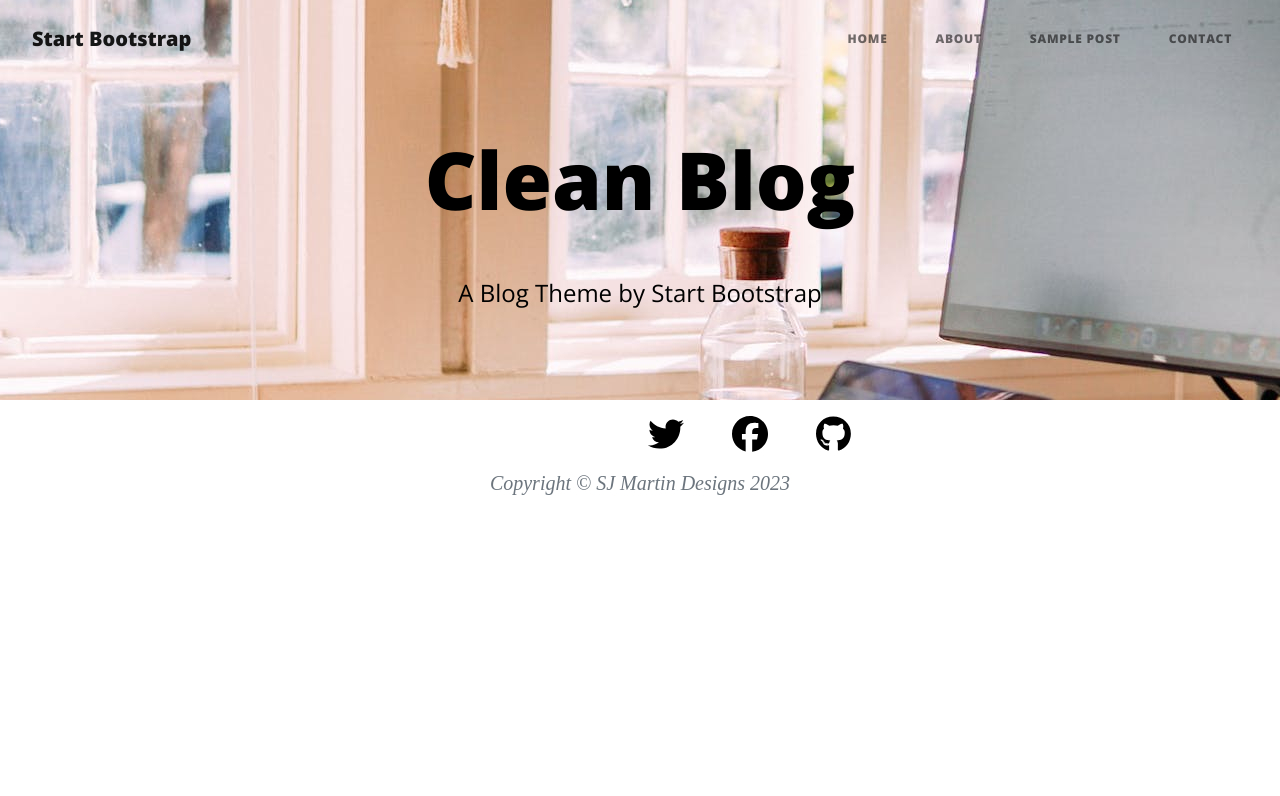
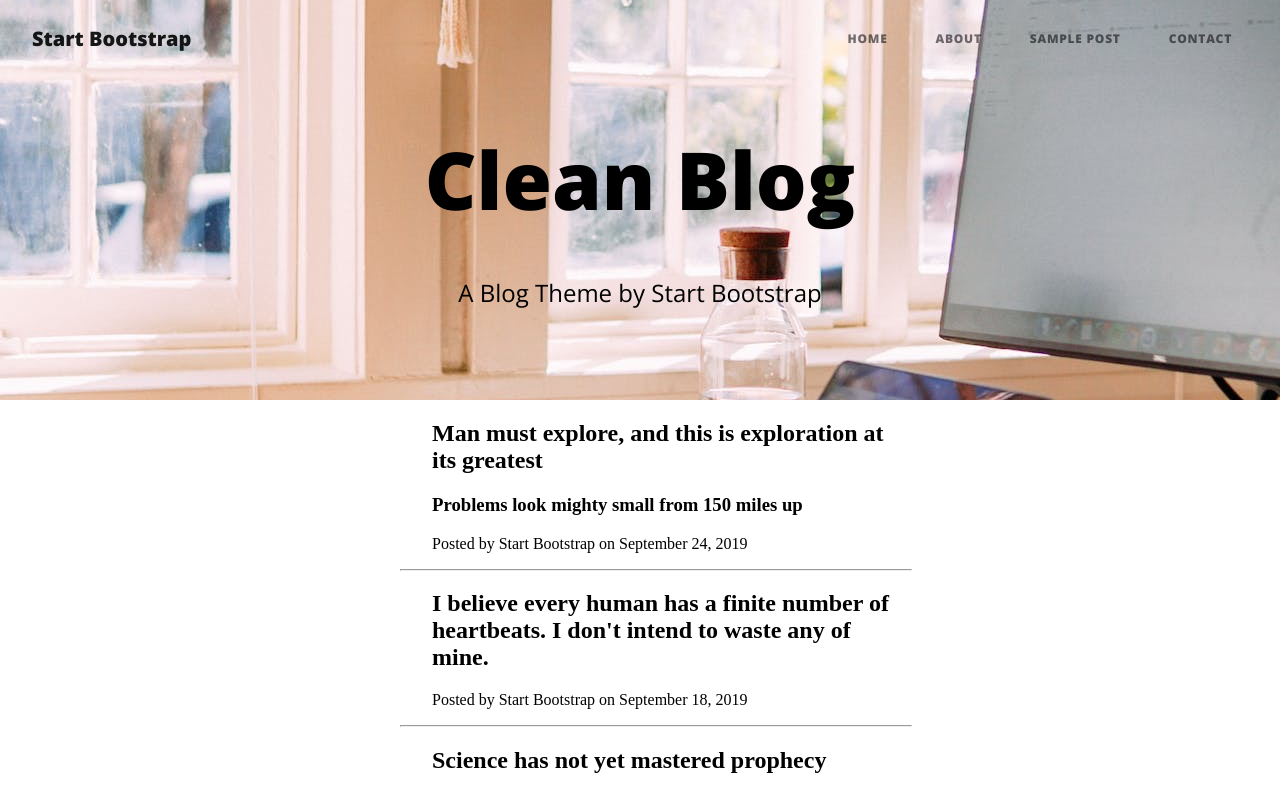
Before and after one commit to Coding-Cowboy74/developments, a React (Vite) app in the folder exercises/Level-03/Bloggin-Props/: page / in a window 1280 px wide. Shown: the top 796 px of the page. Built offline with nearby package versions, Linux system fonts and the light colour scheme.

Commit message:
updated the project, all is working and looking pretty close for being rushed.

```diff
--- a/exercises/Level-03/Bloggin-Props/src/App.jsx
+++ b/exercises/Level-03/Bloggin-Props/src/App.jsx
@@ -1,5 +1,5 @@
 import { useState } from 'react'
-import Data from './Data'
+import Data from './BookData'
 import Header from './components/Header';
 import Footer from './components/Footer';
 import BlogList from './components/BlogList';
--- a/exercises/Level-03/Bloggin-Props/src/components/BlogList.jsx
+++ b/exercises/Level-03/Bloggin-Props/src/components/BlogList.jsx
@@ -1,9 +1,23 @@
 import React from "react";
 import BlogPost from "./BlogPost";
+import BookData from "../BookData";
 
 function BlogList () {
+
+    const newBooks = BookData.map((books, index) => {
+        return <BlogPost
+            key={books.index}
+            title={books.title}
+            subTitle={books.subTitle}
+            author={books.author}
+            bookDate={books.date}
+        />
+    })
     return (
-        <BlogPost />
+        <div>
+            {newBooks}
+            <BlogPost />
+        </div>
     )
 }
 
--- a/exercises/Level-03/Bloggin-Props/src/components/BlogPost.jsx
+++ b/exercises/Level-03/Bloggin-Props/src/components/BlogPost.jsx
@@ -1,8 +1,13 @@
 import React from "react";
 
-function BlogPost() {
+function BlogPost(props) {
     return (
-        <div></div>
+        <div className="blogposts">
+            <h2 className="posts">{props.title}</h2>
+            {props.subTitle && <h3 className="posts">{props.subTitle}</h3>}
+            <p className="posts formatting">Posted by {props.author} on {props.bookDate}</p>
+            <hr></hr>
+        </div>
     )
 }
 
--- a/exercises/Level-03/Bloggin-Props/src/index.css
+++ b/exercises/Level-03/Bloggin-Props/src/index.css
@@ -10,6 +10,15 @@ nav {
     display: flex;
     align-items: center;
 
+}
+
+.posts {
+    text-align: left;
+
+}
+
+h2, .formatting {
+    padding-left: 2rem;
 }
 
 nav > h3 {
@@ -92,3 +101,12 @@ a {
 .social-icons:hover {
     color: #0085a1;
 }
+
+hr {
+    width: 100%;
+}
+
+.blogposts {
+    width: 40%;
+    margin-left: 25rem;
+}
```
Also changed, not shown: exercises/Level-03/Bloggin-Props/src/BookData.jsx (renamed from exercises/Level-03/Bloggin-Props/src/Data.jsx).
